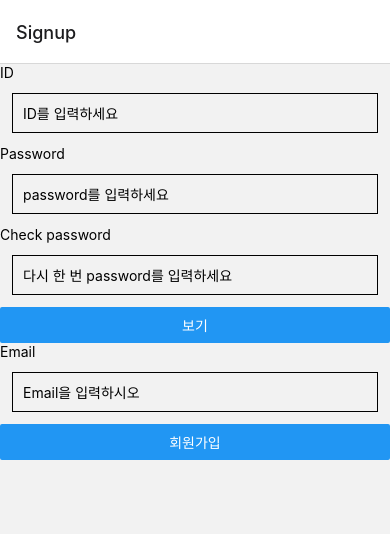
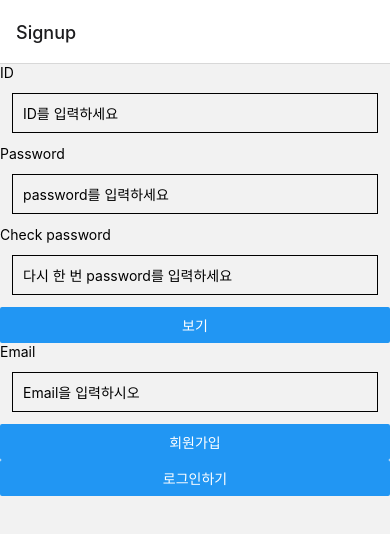
Before and after one commit to Philip-general/bookScrap, a React Native app: screen /Signup in a window 390 px wide. Shown: the top 534 px of the page. Built offline with nearby package versions, Linux system fonts and the light colour scheme; what miragejs would draw is missing.

Commit message:
FEAT : 'Login창으로 연결 but, navigation다시'

```diff
--- a/App.tsx
+++ b/App.tsx
@@ -18,9 +18,10 @@ export default function App() {
       <QueryClientProvider client={queryClinet}>
         <NavigationContainer>
           <Stack.Navigator>
-            <Stack.Screen name="Signup" component={Signup} />
-            {/*<Stack.Screen name="Home" component={Home} />*/}
-            {/* <Stack.Screen name="Login" component={Login} /> */}
+            <Stack.Screen name="Signup" component={Signup}/>
+            <Stack.Screen name="Home" component={Home} />
+
+
             {/* <Stack.Screen name="Signup" component={Signup} /> */}
           </Stack.Navigator>
         </NavigationContainer>
--- a/src/pages/Home.tsx
+++ b/src/pages/Home.tsx
@@ -15,7 +15,6 @@ export default function Home() {
     handleSubmit,
     formState: { errors },
   } = useForm();
-
   const searchBook = ({ bookName }) => {
     setBookName(bookName);
     refetch();
--- a/src/pages/Signup.tsx
+++ b/src/pages/Signup.tsx
@@ -21,7 +21,9 @@ export default function Signup(){
         mode: "onBlur",
         reValidateMode: "onChange",
     });
-
+    const onLogin =()=>{
+        navigation.navigate("Home")
+    }
     const onSubmit = async(data:signUpInfo) =>{
         try{
             mutate(data,{
@@ -132,7 +134,7 @@ export default function Signup(){
             <View>
                 <Button title="회원가입" onPress={handleSubmit(onSubmit)}/>
             </View>
-
+                <Button title="로그인하기" onPress={onLogin}></Button>
         </View>
     )
 }
```
